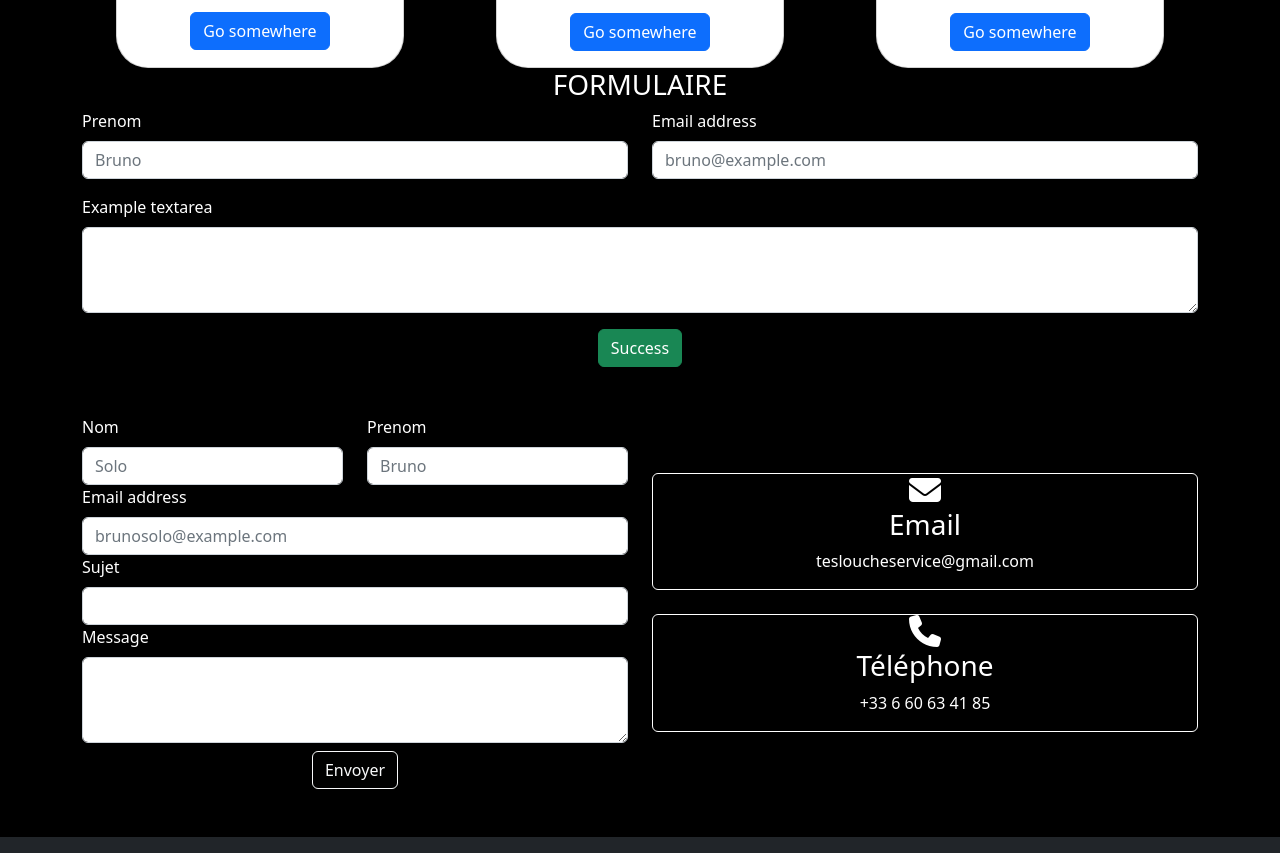
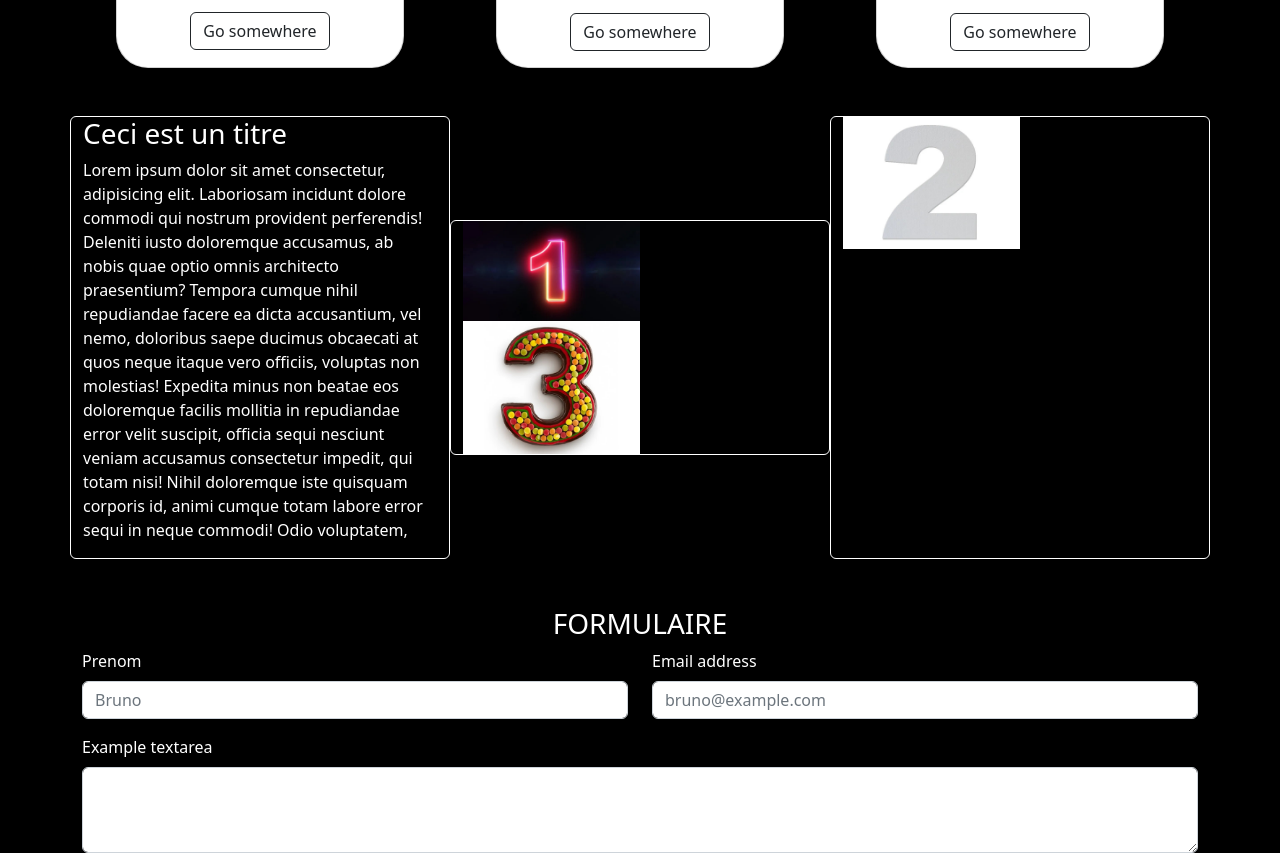
Before and after one commit to Joscop24/Site-Bootstrap, a plain HTML site: page index.html in a window 1280 px wide. Shown: the part 1315-2168 px from the top of the page. Drawn offline with nearby package versions, Linux system fonts and the light colour scheme.

Commit message:
commit avant pause

```diff
--- a/index.html
+++ b/index.html
@@ -98,13 +98,13 @@
     <!-- LIST-CARDS -->
     <div class="container">
         <div class="row justify-content-around">
-            <div class="card mt-5 px-0 rounded-5" style="width: 18rem;">
+            <div class="card mt-5 px-0 rounded-5" style="width: 18rem;" data-aos="fade-up">
                 <img src="./assets/images/pandc.jpeg" class="card-img-top rounded-5" alt="...">
                 <div class="card-body text-center ">
                     <h5 class="card-title">Card title</h5>
                     <p class="card-text">Some quick example text to build on the card title and make up the bulk of the
                         card's content.</p>
-                    <a href="#" class="btn btn-primary">Go somewhere</a>
+                    <a href="#" class="btn btn-outline-dark">Go somewhere</a>
                 </div>
             </div>
 
@@ -114,17 +114,17 @@
                     <h5 class="card-title">Card title</h5>
                     <p class="card-text">Some quick example text to build on the card title and make up the bulk of the
                         card's content.</p>
-                    <a href="#" class="btn btn-primary">Go somewhere</a>
+                    <a href="#" class="btn btn-outline-dark">Go somewhere</a>
                 </div>
             </div>
 
-            <div class="card mt-5 rounded-5" style="width: 18rem;">
+            <div class="card mt-5 px-0 rounded-5" style="width: 18rem;" data-aos="fade-up">
                 <img src="./assets/images/productimpact.jpeg" class="card-img-top rounded-5" alt="...">
                 <div class="card-body text-center">
                     <h5 class="card-title">Card title</h5>
                     <p class="card-text">Some quick example text to build on the card title and make up the bulk of the
                         card's content.</p>
-                    <a href="#" class="btn btn-primary">Go somewhere</a>
+                    <a href="#" class="btn btn-outline-dark">Go somewhere</a>
                 </div>
             </div>
         </div>
@@ -132,8 +132,36 @@
     <!-- //LIST-CARDS -->
 
 
+    <!-- DIV SUPP -->
+    <div class="container justify-content-center mt-5">
+        <div class="row">
+            <div class="col md-6 text-white border border-white rounded">
+                <h3>Ceci est un titre</h3>
+                <p>Lorem ipsum dolor sit amet consectetur, adipisicing elit. Laboriosam incidunt dolore commodi qui
+                    nostrum provident perferendis! Deleniti iusto doloremque accusamus, ab nobis quae optio omnis
+                    architecto praesentium? Tempora cumque nihil repudiandae facere ea dicta accusantium, vel nemo,
+                    doloribus saepe ducimus obcaecati at quos neque itaque vero officiis, voluptas non molestias!
+                    Expedita minus non beatae eos doloremque facilis mollitia in repudiandae error velit suscipit,
+                    officia sequi nesciunt veniam accusamus consectetur impedit, qui totam nisi! Nihil doloremque iste
+                    quisquam corporis id, animi cumque totam labore error sequi in neque commodi! Odio voluptatem,
+                </p>
+            </div>
+            <div class="col md-6 border border-white rounded align-self-center">
+                    <img src="./assets/images/uno.jpg " class="w-50 ">
+                    <img src="./assets/images/trois.jpg" class="w-50">
+                </div>
+
+                <div class="col md-6 border border-white rounded">
+                    <img src="./assets/images/deux.jpg" class="w-50">
+                </div>
+
+
+
+            </div>
+        </div>
+
         <!-- FORMULAIRE -->
-    <div class="container justify-content-center">
+        <div class="container justify-content-center mt-5">
             <div class="row">
                 <div class="col md-6">
                     <h3 class="text-center text-white">FORMULAIRE</h3>
@@ -142,12 +170,14 @@
                         <div class="col-md-6">
                             <div class="mb-3">
                                 <label for="exampleFormControlInput1" class="form-label text-white">Prenom</label>
-                            <input type="text" class="form-control" id="exampleFormControlInput1" placeholder="Bruno">
+                                <input type="text" class="form-control" id="exampleFormControlInput1"
+                                    placeholder="Bruno">
                             </div>
                         </div>
                         <div class="col-md-6">
                             <div class="mb-3">
-                            <label for="exampleFormControlInput1" class="form-label text-white">Email address</label>
+                                <label for="exampleFormControlInput1" class="form-label text-white">Email
+                                    address</label>
                                 <input type="email" class="form-control" id="exampleFormControlInput1"
                                     placeholder="bruno@example.com">
                             </div>
@@ -185,14 +215,16 @@
                             <!-- Input + textarea Nom -->
                             <div class="mb-6">
                                 <label for="exampleFormControlInput1" class="form-label text-white">Nom</label>
-                        <input type="text" class="form-control" id="exampleFormControlInput1" placeholder="Solo">
+                                <input type="text" class="form-control" id="exampleFormControlInput1"
+                                    placeholder="Solo">
                             </div>
                         </div>
                         <!-- Input + textarea Prenom -->
                         <div class="col mb-6">
                             <div class="mb-6">
                                 <label for="exampleFormControlInput1" class="form-label text-white">Prenom</label>
-                        <input type="text" class="form-control" id="exampleFormControlInput1" placeholder="Bruno">
+                                <input type="text" class="form-control" id="exampleFormControlInput1"
+                                    placeholder="Bruno">
                             </div>
                         </div>
                     </div>
@@ -224,7 +256,7 @@
 
                 <!-- 2eme case -->
                 <!-- partie email -->
-            <div class="col-md-6 text-white text-center align-self-center ">
+                <div class="col-md-6 text-white text-center align-self-center mt-3">
                     <div class="col-md-12 border border-white rounded">
                         <!-- <i class="bi bi-envelope-check"></i> -->
                         <i class="fa-solid fa-envelope fa-2x"></i>
```
Also changed, not shown: assets/images/Tesla-logo.webp (deleted), assets/images/deux.jpg (added), assets/images/trois.jpg (added), assets/images/uno.jpg (added). Lines whose indentation alone changed are shown as unchanged.
